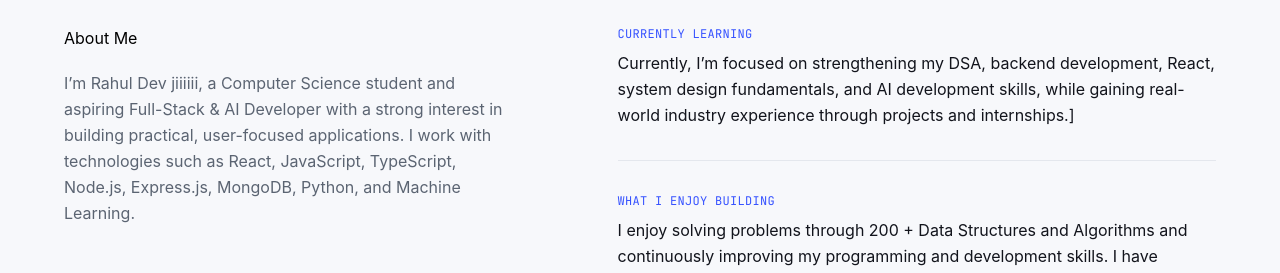
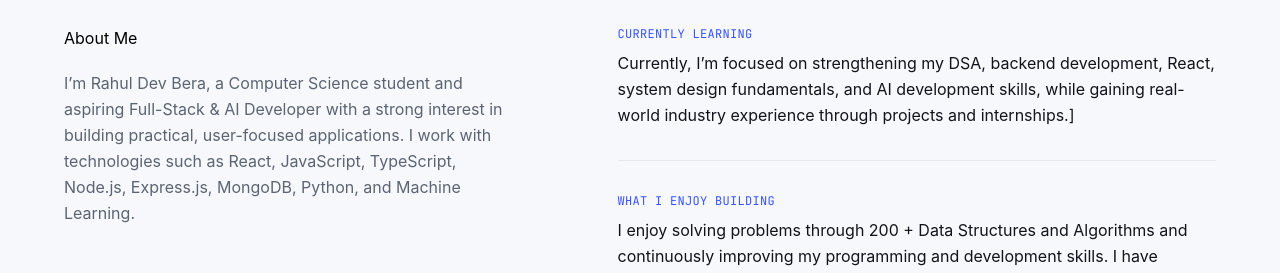
Before and after one commit to RahulDev661/PortFolio1.1, a React (Vite) app: page / in a window 1280 px wide. Shown: the part 745-1018 px from the top of the page. Built offline with nearby package versions, Linux system fonts and the light colour scheme.

Commit message:
fix:Name

```diff
--- a/src/components/About.jsx
+++ b/src/components/About.jsx
@@ -21,7 +21,7 @@ export default function About() {
           <p className="eyebrow"></p>
           <h2 className="section-heading">About Me</h2>
           <p className="mt-5 text-muted leading-relaxed max-w-md">
-            I’m Rahul Dev jiiiiii, a Computer Science student and aspiring Full-Stack & AI Developer with a strong interest in building practical, user-focused applications. I work with technologies such as React, JavaScript, TypeScript, Node.js, Express.js, MongoDB, Python, and Machine Learning.
+            I’m Rahul Dev Bera, a Computer Science student and aspiring Full-Stack & AI Developer with a strong interest in building practical, user-focused applications. I work with technologies such as React, JavaScript, TypeScript, Node.js, Express.js, MongoDB, Python, and Machine Learning.
           </p>
         </div>
 
```
